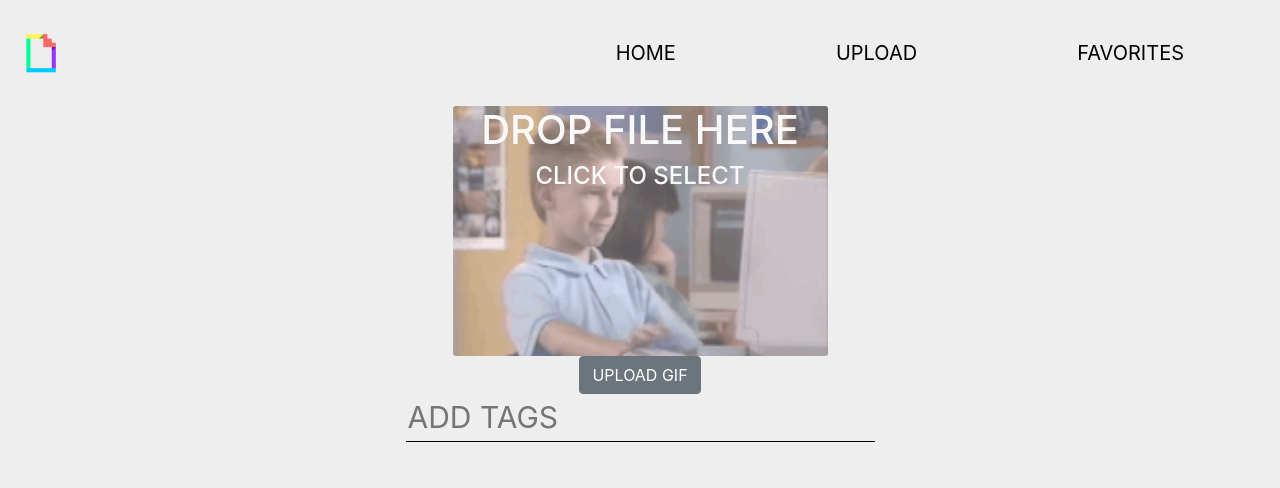
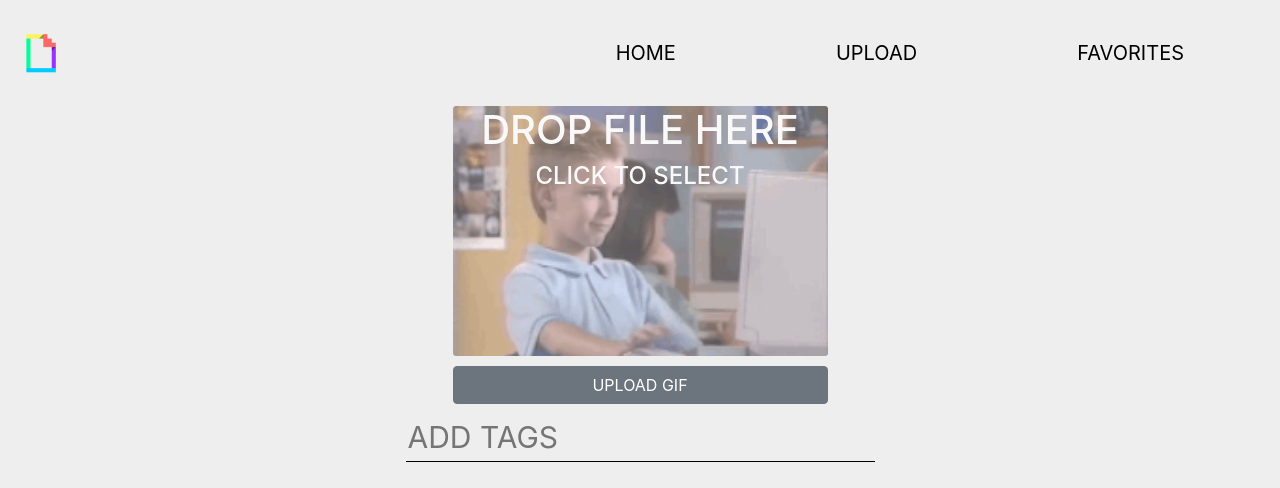
Before and after one commit to jedpeek/giphy-react, a React (Create React App) app: page /upload in a window 1280 px wide. Shown: the top 488 px of the page. Built offline with nearby package versions, Linux system fonts and the light colour scheme.

Commit message:
updated input styling

```diff
--- a/src/App.css
+++ b/src/App.css
@@ -133,6 +133,17 @@ input:placeholder-shown + label {
 
 /***** UPLOAD STYLES *****/
 
+.uploadBtn {
+  margin: 10px;
+  width: 375px;
+}
+
+.uploadBtn:hover {
+  margin: 10px;
+  background-color: #11ABB0;
+  width: 375px;
+}
+
 .drop-div {
   position: relative;
   background-image:url('./Images/UPLOAD_GIF.gif');
@@ -167,3 +178,10 @@ input:placeholder-shown + label {
   min-width: 375px;
   min-height: 250px;
 }
+
+/**** FAVORITES STYLES ****/
+
+.center-text {
+  position: relative;
+  margin: auto;
+}
```
